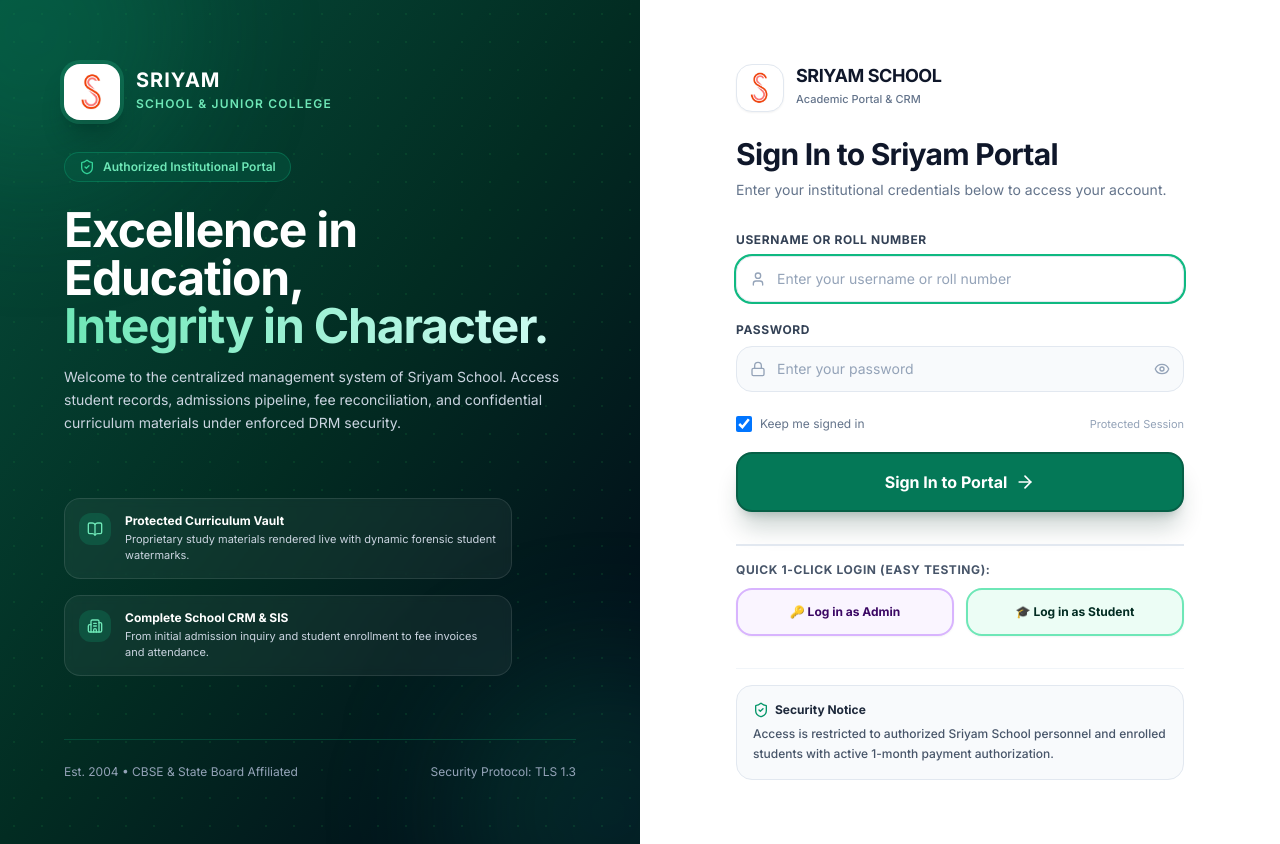
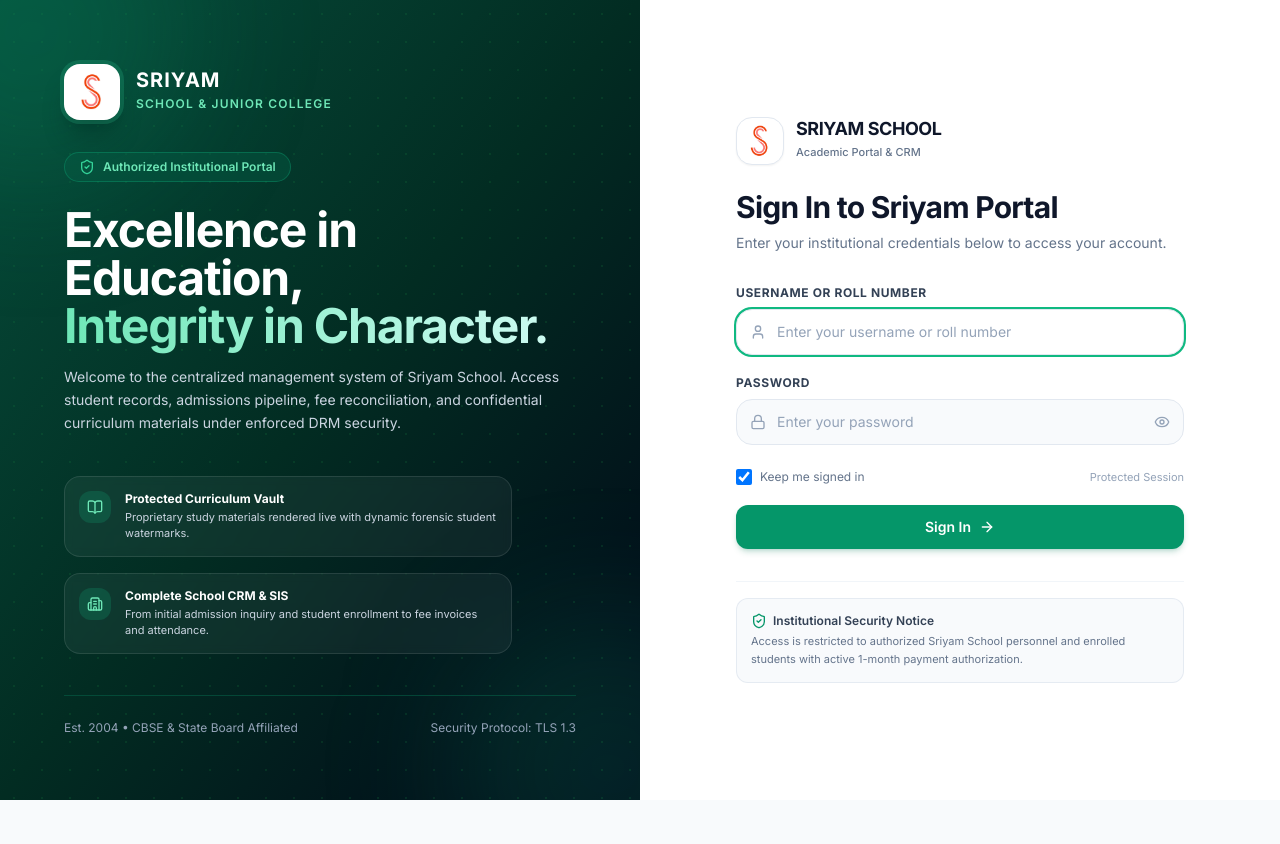
Before and after one commit to YASHD119/sriyam-school-crm, a React (Vite) app: page / in a window 1280 px wide. After the commit the page ends 800 px from the top, so only its background shows below. Built offline with nearby package versions, Linux system fonts and the light colour scheme; the HTML template or start-up script is replaced by a standard one.

Commit message:
Remove quick 1-click login buttons from login page

```diff
--- a/src/components/LoginPage.tsx
+++ b/src/components/LoginPage.tsx
@@ -284,52 +284,27 @@ export const LoginPage: React.FC<LoginPageProps> = ({ onLoginSuccess }) => {
             <button
               type="submit"
               disabled={isLoading}
-              className="w-full py-4 px-6 rounded-2xl bg-emerald-700 hover:bg-emerald-800 active:bg-emerald-900 text-white font-black text-base shadow-xl shadow-emerald-950/20 flex items-center justify-center gap-2 transition disabled:opacity-60 border-2 border-emerald-800 cursor-pointer"
+              className="w-full py-3 px-4 rounded-xl bg-emerald-600 hover:bg-emerald-700 active:bg-emerald-800 text-white font-semibold text-sm shadow-md shadow-emerald-700/20 flex items-center justify-center gap-2 transition disabled:opacity-60 cursor-pointer"
             >
               {isLoading ? (
-                <div className="w-5 h-5 border-2 border-white/30 border-t-white rounded-full animate-spin" />
+                <div className="w-4 h-4 border-2 border-white/30 border-t-white rounded-full animate-spin" />
               ) : (
                 <>
-                  <span>Sign In to Portal</span>
-                  <ArrowRight className="w-5 h-5" />
+                  <span>Sign In</span>
+                  <ArrowRight className="w-4 h-4" />
                 </>
               )}
             </button>
           </form>
 
-          {/* Senior-Friendly Quick 1-Click Login Assist */}
-          <div className="pt-4 border-t-2 border-slate-200">
-            <div className="text-xs font-black uppercase tracking-wider text-slate-600 mb-2.5">
-              Quick 1-Click Login (Easy Testing):
-            </div>
-            <div className="grid grid-cols-1 sm:grid-cols-2 gap-3">
-              <button
-                type="button"
-                onClick={() => onLoginSuccess(INITIAL_USERS[0])}
-                className="p-3.5 bg-purple-50 hover:bg-purple-100 border-2 border-purple-300 text-purple-950 rounded-2xl text-xs font-black flex items-center justify-center gap-2 transition cursor-pointer shadow-sm"
-                title="Log in directly as Dr. V. R. Sharma (Admin)"
-              >
-                <span>🔑 Log in as Admin</span>
-              </button>
-              <button
-                type="button"
-                onClick={() => onLoginSuccess(INITIAL_USERS[2])}
-                className="p-3.5 bg-emerald-50 hover:bg-emerald-100 border-2 border-emerald-300 text-emerald-950 rounded-2xl text-xs font-black flex items-center justify-center gap-2 transition cursor-pointer shadow-sm"
-                title="Log in directly as Aarav Sharma (Student)"
-              >
-                <span>🎓 Log in as Student</span>
-              </button>
-            </div>
-          </div>
-
           {/* Security & Access Advisory */}
           <div className="pt-4 border-t border-slate-100">
-            <div className="p-4 rounded-2xl bg-slate-50 border border-slate-200 text-slate-600 text-xs space-y-1.5">
-              <div className="flex items-center gap-1.5 font-bold text-slate-800">
+            <div className="p-3.5 rounded-xl bg-slate-50 border border-slate-200/80 text-slate-500 text-xs space-y-1">
+              <div className="flex items-center gap-1.5 font-semibold text-slate-700">
                 <ShieldCheck className="w-4 h-4 text-emerald-600" />
-                <span>Security Notice</span>
+                <span>Institutional Security Notice</span>
               </div>
-              <p className="text-xs leading-relaxed font-medium">
+              <p className="text-[11px] leading-relaxed text-slate-500">
                 Access is restricted to authorized Sriyam School personnel and enrolled students with active 1-month payment authorization.
               </p>
             </div>
```
